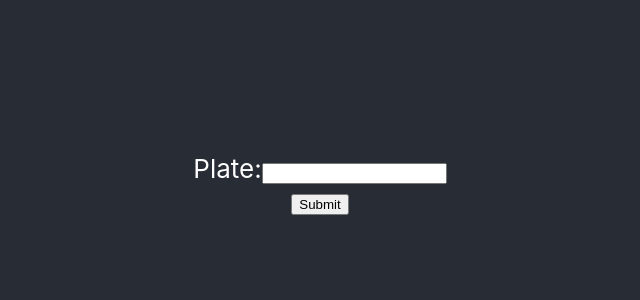
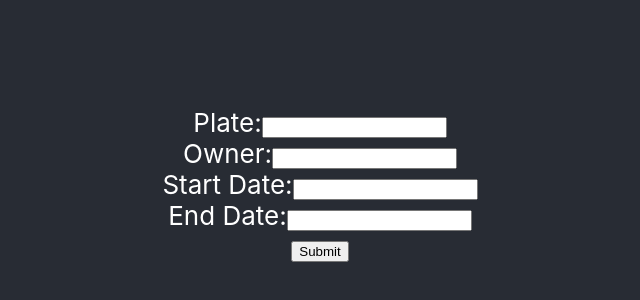
Before and after one commit to eceeeren/parking_permit_dashboard, a React (Create React App) app in the folder frontend/: page / in a window 1280 px wide. Shown: the part 216-516 px from the top of the page, without its empty margins (320-960 px from the left). Built offline with nearby package versions, Linux system fonts and the light colour scheme.

Commit message:
Handling multiple input submit

```diff
--- a/frontend/src/App.js
+++ b/frontend/src/App.js
@@ -1,25 +1,29 @@
 import { useEffect, useState } from "react";
 import axios from "axios";
-import {format} from "date-fns";
-import './App.css';
+import { format } from "date-fns";
+import "./App.css";
 
-const baseUrl = "http://localhost:5000"
+const baseUrl = "http://localhost:5000";
+
+const plateInfo = {
+  plate: "",
+  owner: "",
+  start_date: "",
+  end_date: "",
+}
 
 function App() {
+  const [inputs, setInputs] = useState(plateInfo);
 
-  const [plate, setPlate] = useState("")
-  const [owner, setOwner] = useState("")
-  const [startDate, setStartDate] = useState("")
-  const [endDate, setEndDate] = useState("")
+  const handleChange = (event) => {
+    const {name, value} = event.target;
+    setInputs({...inputs, [name]: value });
+  };
 
-  const handleChange = e => {
-    setPlate(e.target.value);
-  }
-
-  const handleSubmit =  e => {
+  const handleSubmit = (e) => {
     e.preventDefault();
-    console.log(plate)
-  }
+    console.log(inputs)
+  };
 
   return (
     <div className="App">
@@ -28,11 +32,39 @@ function App() {
           <label htmlFor="plate">Plate:</label>
           <input
             onChange={handleChange}
+            value={inputs.plate}
             type="text"
             name="plate"
             id="plate"
-            value={plate}
-          /><br/>
+          />
+          <br />
+          <label htmlFor="plate">Owner:</label>
+          <input
+            onChange={handleChange}
+            value={inputs.owner}
+            type="text"
+            name="owner"
+            id="owner"
+          />
+          <br />
+          <label htmlFor="plate">Start Date:</label>
+          <input
+            onChange={handleChange}
+            value={inputs.start_date}
+            type="text"
+            name="start_date"
+            id="start_date"
+          />
+          <br />
+          <label htmlFor="plate">End Date:</label>
+          <input
+            onChange={handleChange}
+            value={inputs.end_date}
+            type="text"
+            name="end_date"
+            id="end_date"
+          />
+          <br />
           <button type="submit">Submit</button>
         </form>
       </header>
```
